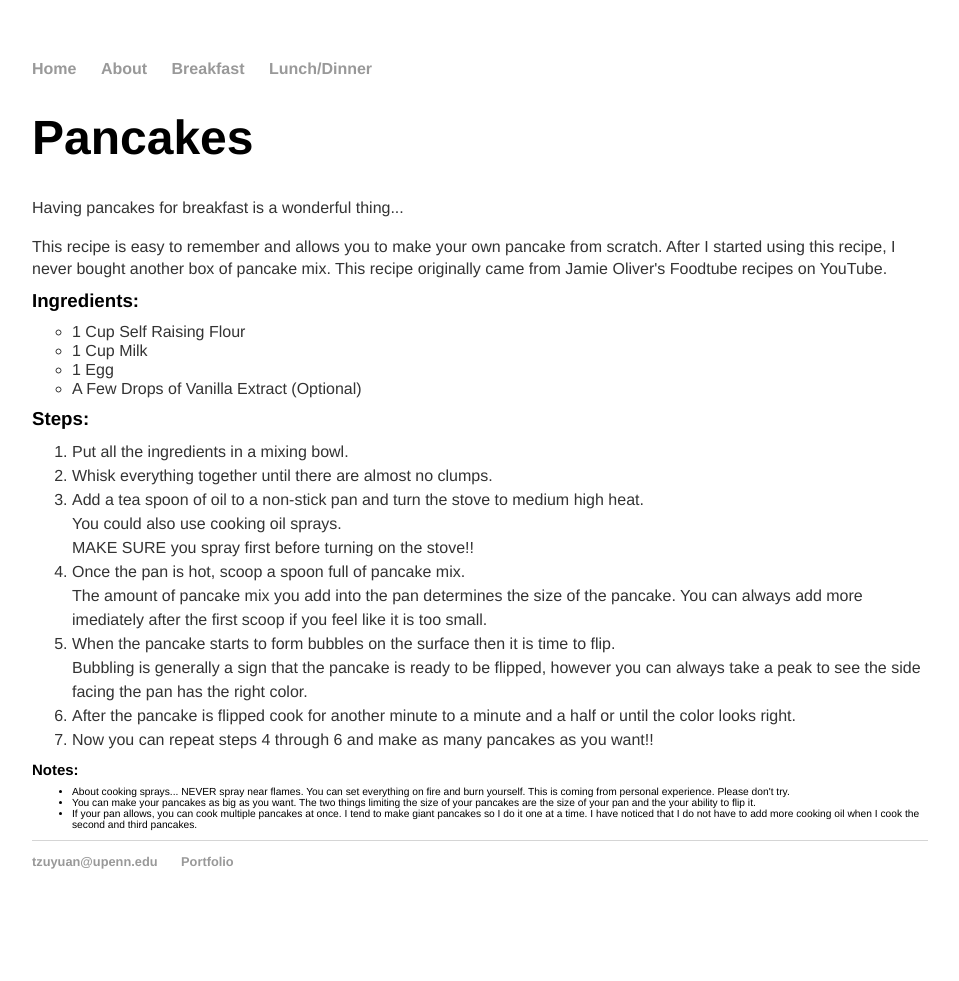
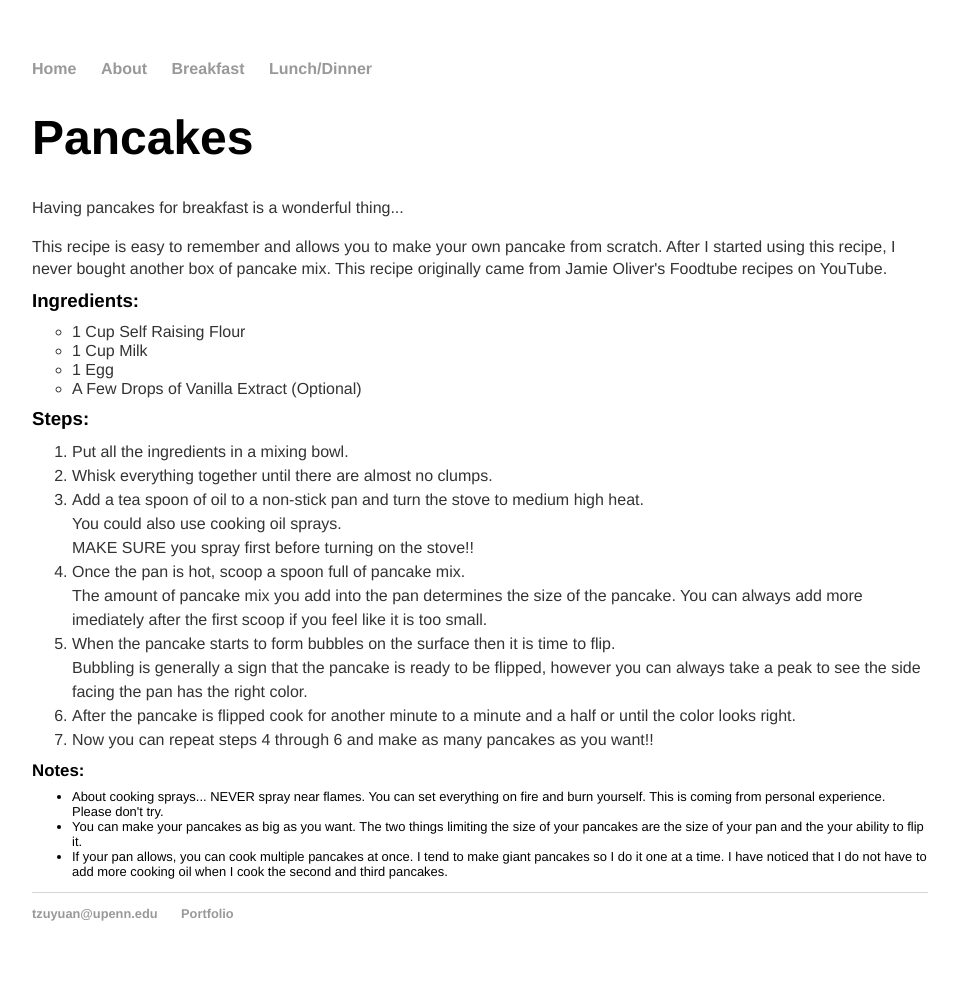
Before and after one commit to tzuyuanw/tzuyuanw.github.io, a Jekyll site: the page recipes/pancakes.html, which Jekyll copies as it is, in a window 1280 px wide. Shown: the whole page, without its empty margins (160-1119 px from the left). Built offline with Jekyll 4.4.1, drawn with Linux system fonts in a browser that asks for light colours; before the commit the page ends 929 px from its top, so only the background shows below that.

Commit message:
Update recipes.css

```diff
--- a/css/recipes.css
+++ b/css/recipes.css
@@ -68,7 +68,7 @@ h3.ingredients{
 }
 .notes {
     font-family:'Helvetica', 'Arial', 'Sans-Serif';
-    font-size: 80%;
+    font-size: 90%;
 }
 ol.steps {
     color:#333;
```
